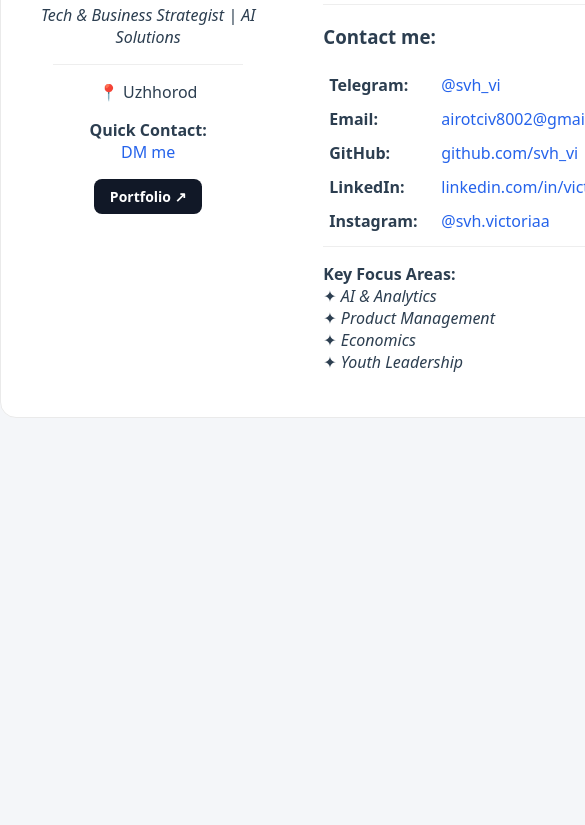
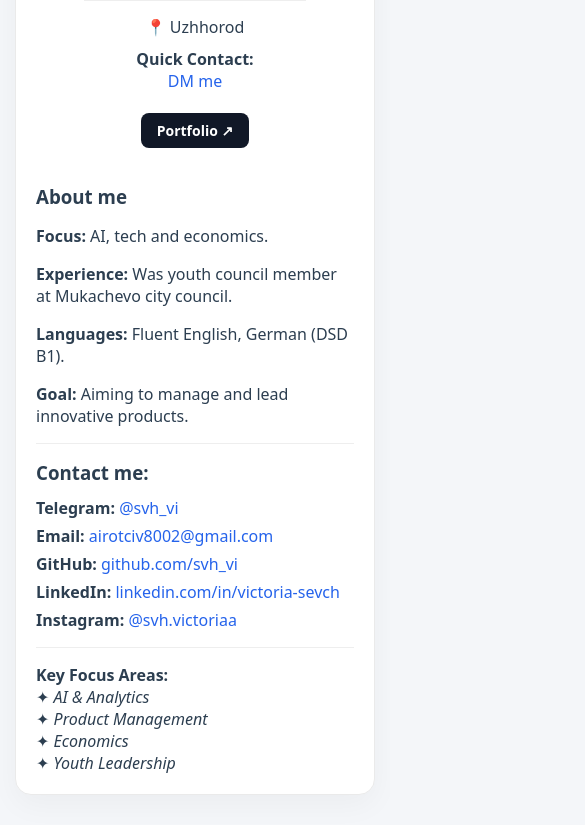
Before and after one commit to svhvi/TSlabs, a plain HTML site: page index.html in a window 390 px wide. Shown: the part 323-1148 px from the top of the page, 585 px wide, since content can reach past the window. Before the commit the page ends 844 px from the top, so only its background shows below. Drawn offline with Linux system fonts and the light colour scheme.

Commit message:
for mobile devices

```diff
--- a/index.html
+++ b/index.html
@@ -8,34 +8,24 @@
 </head>
 <body>
 
-    <table class="card-table" align="center" width="750" cellpadding="28" cellspacing="0">
-        <tr valign="top">
+    <div class="card">
 
-            <!-- ЛІВА КОЛОНКА -->
-            <td width="280" align="center">
-                <img src="photo.jpg" alt="Victoria Sevch" width="180" height="180" class="profile-img">
+        <!-- Ліва колонка (на телефоні буде верхньою) -->
+        <div class="left-col">
+            <img src="photo.jpg" alt="Victoria Sevch" class="profile-img">
+            <h2 class="title">Victoria Sevch</h2>
+            <p class="role"><i>Tech & Business Strategist | AI Solutions</i></p>
+            <hr class="short-hr">
+            <p class="loc">📍 Uzhhorod</p>
+            <p class="contact-box">
+                <b>Quick Contact:</b><br>
+                <a href="mailto:airotciv8002@gmail.com">DM me</a>
+            </p>
+            <p><a href="portfolio.html" target="_blank" class="btn">Portfolio ↗</a></p>
+        </div>
 
-                <h2 class="profile-name">Victoria Sevch</h2>
-                <p class="profile-role"><i>Tech & Business Strategist | AI Solutions</i></p>
-
-                <hr width="80%">
-
-                <p class="location-text">📍 Uzhhorod</p>
-
-                <p class="quick-contact">
-                    <b>Quick Contact:</b><br>
-                    <a class="social-link" href="mailto:airotciv8002@gmail.com">DM me</a>
-                </p>
-
-                <!-- Кнопка переходу в портфоліо -->
-                <p>
-                    <a href="portfolio.html" target="_blank" class="portfolio-btn">Portfolio ↗</a>
-                </p>
-            </td>
-
-            <!-- ПРАВА КОЛОНКА -->
-            <td width="470">
-
+        <!-- Права колонка (на телефоні стане під лівою) -->
+        <div class="right-col">
             <h3 class="section-title">About me</h3>
             <p><b>Focus:</b> AI, tech and economics.</p>
             <p><b>Experience:</b> Was youth council member at Mukachevo city council.</p>
@@ -45,43 +35,26 @@
             <hr>
 
             <h3 class="section-title">Contact me:</h3>
-                <table width="100%" cellpadding="6" cellspacing="0" border="0">
-                    <tr>
-                        <td width="100"><b>Telegram:</b></td>
-                        <td><a class="social-link" href="https://t.me/svh_vi" target="_blank">@svh_vi</a></td>
-                    </tr>
-                    <tr>
-                        <td><b>Email:</b></td>
-                        <td><a class="social-link" href="mailto:airotciv8002@gmail.com">airotciv8002@gmail.com</a></td>
-                    </tr>
-                    <tr>
-                        <td><b>GitHub:</b></td>
-                        <td><a class="social-link" href="https://github.com/svh_vi" target="_blank">github.com/svh_vi</a></td>
-                    </tr>
-                    <tr>
-                        <td><b>LinkedIn:</b></td>
-                        <td><a class="social-link" href="https://linkedin.com/in/victoria-sevch" target="_blank">linkedin.com/in/victoria-sevch</a></td>
-                    </tr>
-                    <tr>
-                        <td><b>Instagram:</b></td>
-                        <td><a class="social-link" href="https://instagram.com/svh.victoriaa" target="_blank">@svh.victoriaa</a></td>
-                    </tr>
-                </table>
+            <div class="links-list">
+                <p><b>Telegram:</b> <a href="https://t.me/svh_vi" target="_blank">@svh_vi</a></p>
+                <p><b>Email:</b> <a href="mailto:airotciv8002@gmail.com">airotciv8002@gmail.com</a></p>
+                <p><b>GitHub:</b> <a href="https://github.com/svh_vi" target="_blank">github.com/svh_vi</a></p>
+                <p><b>LinkedIn:</b> <a href="https://linkedin.com/in/victoria-sevch" target="_blank">linkedin.com/in/victoria-sevch</a></p>
+                <p><b>Instagram:</b> <a href="https://instagram.com/svh.victoriaa" target="_blank">@svh.victoriaa</a></p>
+            </div>
 
             <hr>
 
-                <p class="focus-areas">
+            <p class="focus-list">
                 <b>Key Focus Areas:</b><br>
                 ✦ <i>AI & Analytics</i><br>
                 ✦ <i>Product Management</i><br>
                 ✦ <i>Economics</i><br>
                 ✦ <i>Youth Leadership</i>
             </p>
+        </div>
 
-            </td>
-
-        </tr>
-    </table>
+    </div>
 
 </body>
 </html>
--- a/style.css
+++ b/style.css
@@ -2,36 +2,88 @@ body {
     background-color: #F4F6F9;
     font-family: system-ui, sans-serif;
     color: #2c3e50;
-    margin: 40px auto;
+    margin: 0;
+    padding: 30px 15px;
+    display: flex;
+    justify-content: center;
 }
 
-.card-table {
-    background-color: #ffffff;
+/* Головна картка: на комп'ютері 2 колонки */
+.card {
+    background: #ffffff;
+    max-width: 760px;
+    width: 100%;
     border-radius: 16px;
     border: 1px solid #eaeaea;
+    box-shadow: 0 10px 30px rgba(0, 0, 0, 0.04);
+    padding: 30px;
+    box-sizing: border-box;
+    display: flex;
+    gap: 35px;
+}
+
+/* Ліва колонка */
+.left-col {
+    width: 260px;
+    text-align: center;
+    flex-shrink: 0;
 }
 
 .profile-img {
+    width: 180px;
+    height: 180px;
     border-radius: 14px;
+    object-fit: cover;
 }
 
+.title { margin: 15px 0 5px; }
+.role { margin: 0; color: #64748b; font-size: 14px; }
+.short-hr { width: 70%; margin: 15px auto; }
+.loc { margin: 8px 0; }
+.contact-box { margin: 10px 0; }
+
+/* Права колонка */
+.right-col {
+    flex-grow: 1;
+}
+
+.section-title { margin-top: 0; margin-bottom: 12px; }
+.links-list p { margin: 6px 0; }
+.focus-list { margin-bottom: 0; }
+
+/* Загальні елементи */
 hr {
     border: none;
     border-top: 1px solid #eeeeee;
+    margin: 16px 0;
 }
 
-.portfolio-btn {
-    display: inline-block;
-    background-color: #111827;
-    color: #ffffff;
-    padding: 8px 16px;
-    border-radius: 8px;
-    text-decoration: none;
-    font-size: 14px;
-    font-weight: bold;
-}
-
-.social-link {
+a {
     color: #2563eb;
     text-decoration: none;
 }
+
+.btn {
+    display: inline-block;
+    background-color: #111827;
+    color: #ffffff !important;
+    padding: 8px 16px;
+    border-radius: 8px;
+    font-size: 14px;
+    font-weight: bold;
+    text-decoration: none;
+    margin-top: 5px;
+}
+
+/* АДАПТИВНІСТЬ ДЛЯ ТЕЛЕФОНІВ (екран менше 700px) */
+@media (max-width: 700px) {
+    .card {
+        flex-direction: column; /* перетворює 2 колонки в один стовпчик */
+        gap: 20px;
+        padding: 20px;
+    }
+
+    .left-col {
+        width: 100%; /* розтягує на всю ширину */
+    }
+}
```
Also changed, not shown: portfolio.html (+28 -6 lines). Lines whose indentation alone changed are shown as unchanged.
